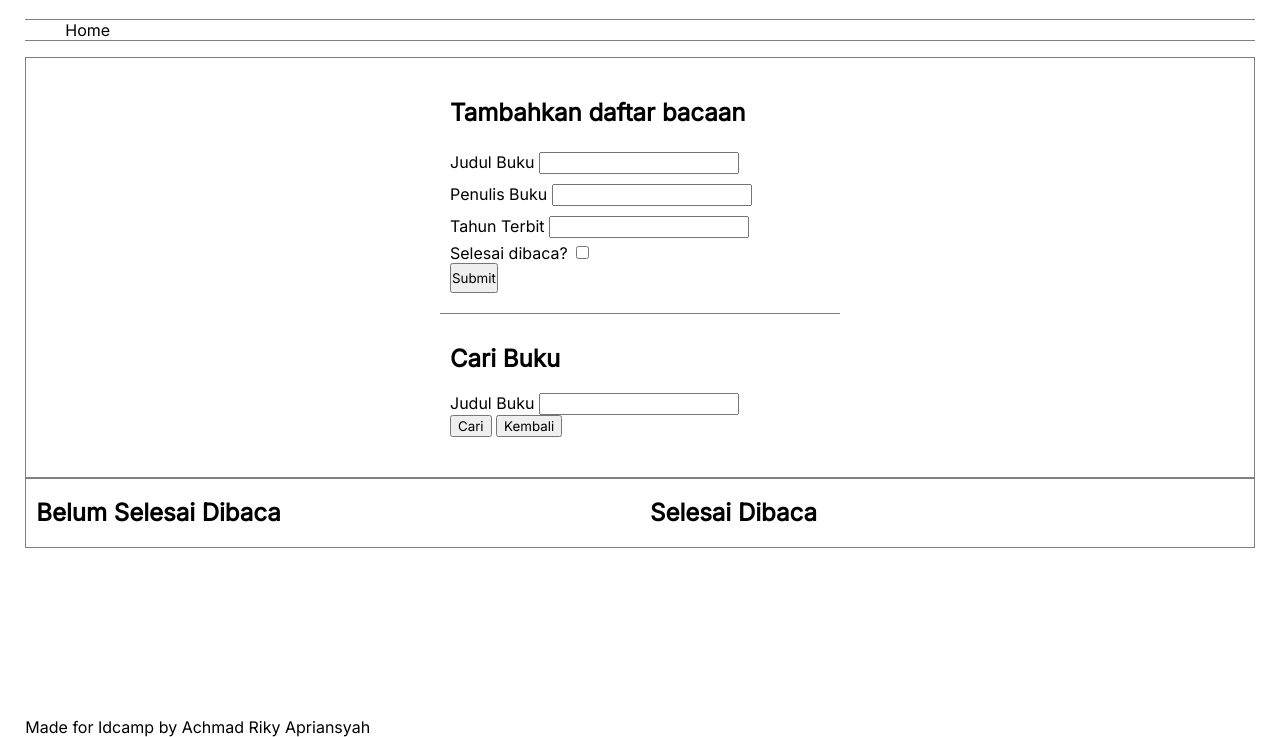
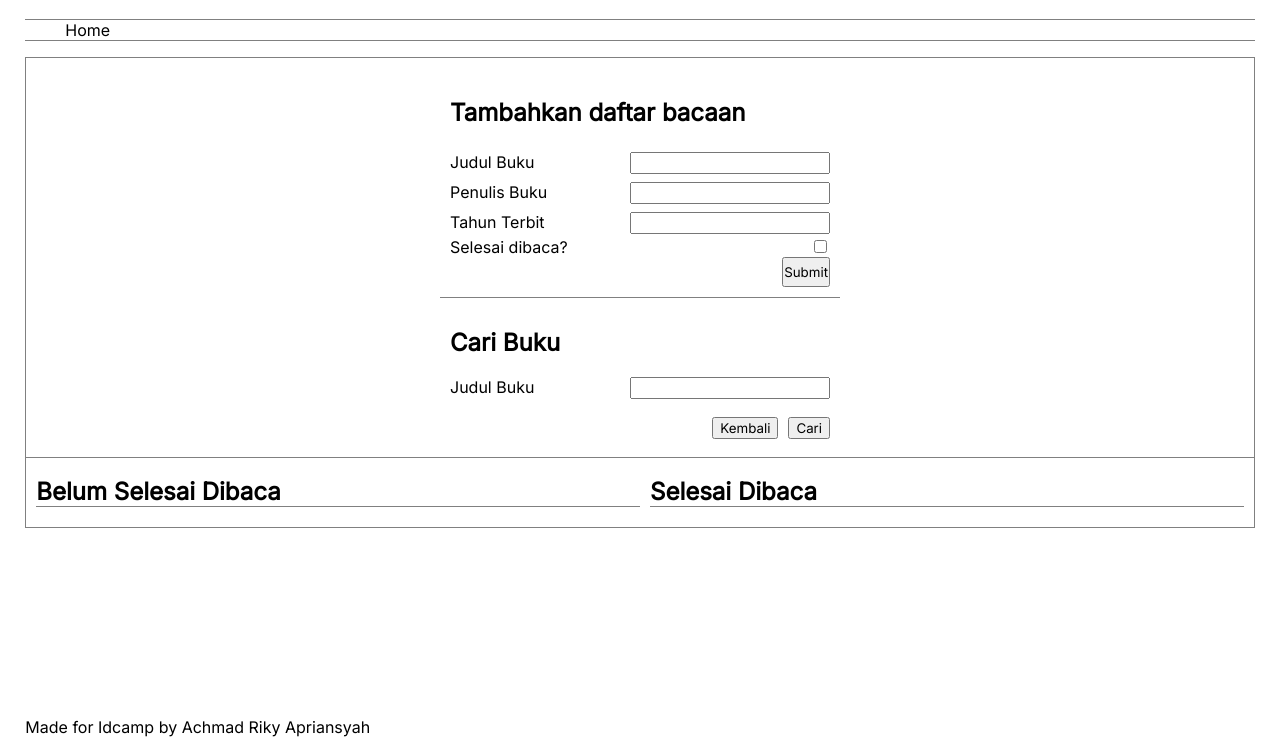
Before and after one commit to engkih/webstorage-json-pacrtice, a plain HTML site: page index.html in a window 1280 px wide. Shown: the part 63-800 px from the top of the page. Drawn offline with Linux system fonts and the light colour scheme.

Commit message:
Styling the desktop view.

```diff
--- a/index.html
+++ b/index.html
@@ -23,7 +23,7 @@
         <section class="section-top">
             <div class="form-wrap">
             <h2>Tambahkan daftar bacaan</h2>
-            <form action="#" id="form">
+            <form action="#" class="inputt-form" id="form">
                 <div class="input-section">
                     <label for="judul">Judul Buku</label>
                     <input type="text" name="judul" id="judul">
@@ -45,21 +45,25 @@
             </div>
             <div class="search-wrap">
                 <h2>Cari Buku</h2>
+                <div>
                 <label for="cari">Judul Buku</label>
                 <input type="text" name="cari" id="search-value">
+                </div>
                 <br>
+                <div class="search-button-wrap">
                 <button class="search-button" id="search-button">Cari</button>
-                <button clas="back-button" id="back-button">Kembali</button>
+                <button class="back-button" id="back-button">Kembali</button>
+                </div>
             </div>
         </section>
         <section class="section-bot">
             <div class="unread-wrap" id="unread-wrap">
-                <h2>Belum Selesai Dibaca</h2>
+                <h2 class="bot-title">Belum Selesai Dibaca</h2>
                 <div class="unread" id="unread">
                 </div>
             </div>
             <div class="readed-wrap" id="readed-wrap">
-                <h2>Selesai Dibaca</h2>
+                <h2 class="bot-title">Selesai Dibaca</h2>
                 <div class="readed" id="readed"></div>
             </div>
         </section>
--- a/styles.css
+++ b/styles.css
@@ -32,16 +32,29 @@ main {
 
 }
 
+input, .search-button, .back-button {
+    float: right;
+}
+
+button {
+    margin-left: 10px;
+}
+
 .input-section {
     padding: 5px 0;
 }
 
+.input-form {
+    overflow: auto;
+}
+
 .form-wrap {
     padding: 10px;
-    padding-bottom: 20px;
+    /* padding-bottom: 20px; */
     text-align: left;
     width: 400px;
     margin: 0 auto;
+    margin-bottom: 30px;
 }
 
 .search-wrap {
@@ -54,7 +67,9 @@ main {
 
 .section-bot {
     overflow: auto;
-    border: solid 1px grey;
+    border-bottom: solid 1px grey;
+    border-left: solid 1px grey;
+    border-right: solid 1px grey;
 }
 
 .unread-wrap {
@@ -63,15 +78,23 @@ main {
     padding-left: 10px;
 }
 
+.bot-title {
+    border-bottom: solid 1px grey;
+}
+
 .readed-wrap {
     float: right;
     text-align: left;
     width: 50%;
     padding-left: 10px;
+    padding-right: 10px;
 }
 
 .book-container {
     margin-bottom: 10px;
+    padding: 10px;
+    border: solid 1px grey;
+    border-radius: 10px;
 }
 
 .fa {
```
